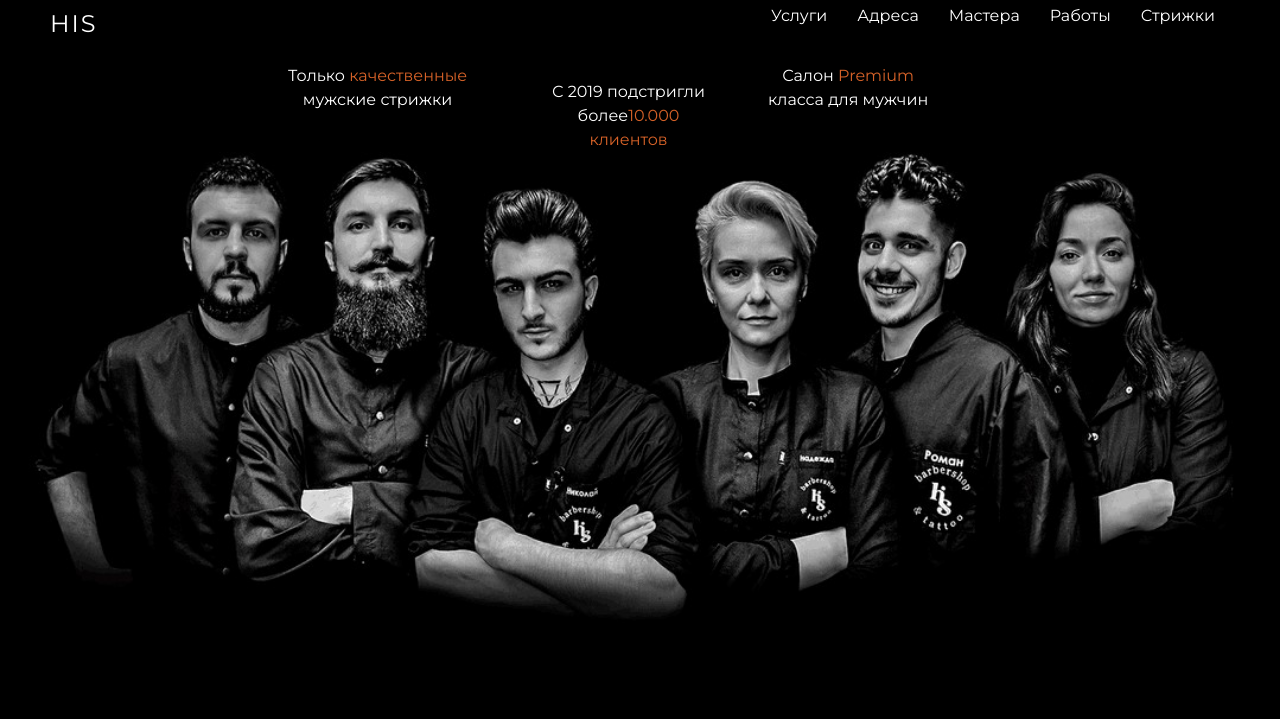
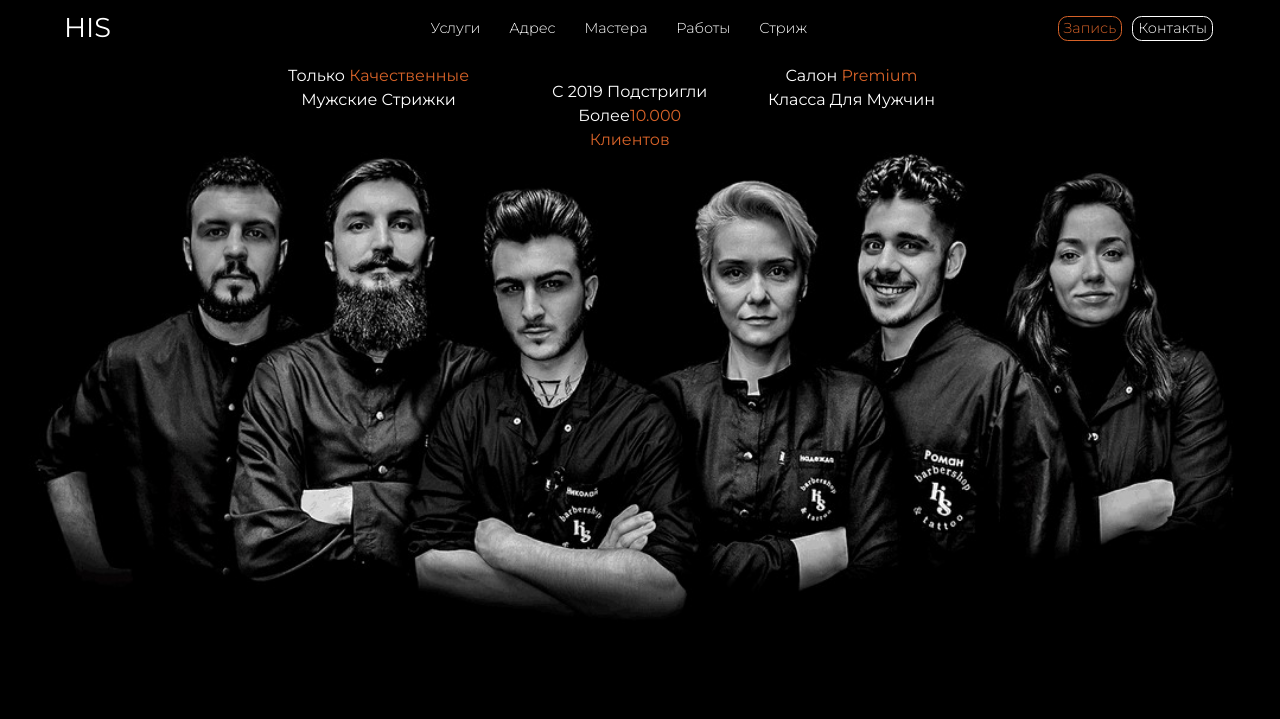
Before and after one commit to nickita38r/HIS, a Django app: page / in a window 1280 px wide. Shown: the top 719 px of the page. Run offline with Django 4.2, Linux system fonts and the light colour scheme; some libraries are stand-ins or nearby versions.

Commit message:
Navbar commit

```diff
--- a/his_barber/mainapp/templates/base.html
+++ b/his_barber/mainapp/templates/base.html
@@ -5,21 +5,27 @@
     <link rel="stylesheet" href="https://cdn.jsdelivr.net/npm/bootstrap@4.0.0/dist/css/bootstrap.min.css" integrity="sha384-Gn5384xqQ1aoWXA+058RXPxPg6fy4IWvTNh0E263XmFcJlSAwiGgFAW/dAiS6JXm" crossorigin="anonymous">
     <link href="https://fonts.googleapis.com/css2?family=Montserrat:wght@300;400&display=swap" rel="stylesheet">
     <link rel="stylesheet" href="{% static 'css/style.css' %}">
+    <link rel="stylesheet" href="{% static 'css/style-navbar.css' %}">
     <title>HIS</title>
   </head>
   <body>
 
 
-      <header>
+      <header class="header">
         <a href="#" class="logo">HIS</a>
-        <ul>
-            <li><a href="#">Услуги</a></li>
-            <li><a href="#">Адреса</a></li>
-            <li><a href="#">Мастера</a></li>
-            <li><a href="#">Работы</a></li>
-            <li><a href="#">Стрижки</a></li>
-        </ul>
+        <nav class="navbar">
+          <a href="#service">Услуги</a>
+          <a href="#adres">Адрес</a>
+          <a href="#barbers">Мастера</a>
+          <a href="#portfolio">Работы</a>
+          <a href="#types">Стриж</a>
+        </nav>
+        <div class="nav-button">
+          <button class="botton-enroll">Запись</button>
+          <button class="botton-contact">Контакты</button>
+        </div>
       </header>
+
       <section class="banner">
         <img src="{% static 'img/border3.jpg' %}" alt="border">
         <span class="banner-title1">
@@ -36,6 +42,7 @@
 
 
 
+
     <script type="text/javascript">
       window.addEventListener("scroll", function(){
           var header = document.querySelector("header");
--- /dev/null
+++ b/his_barber/static/css/style-navbar.css
@@ -0,0 +1,72 @@
+.header
+{
+    display: flex;
+    align-items: center;
+    justify-content: space-between;
+    padding:0.5rem 5%;
+    position: fixed;
+    top:0; left: 0; right: 0;
+    z-index: 1000;
+    font-family: 'Montserrat';
+
+}
+
+.header .logo
+{
+    color: #fff;
+    text-decoration: none;
+    font-size: 1.7rem;
+    margin-right: 4.5rem;
+}
+
+
+.header .navbar a
+{
+    color: #fff;
+    text-decoration: none;
+    font-size: .9rem;
+    font-weight: 300;
+    margin: 0 0.9rem;
+}
+
+.header .navbar a:hover
+{
+    color:#D66228;
+}
+
+
+.header .nav-button button
+{
+    transition-duration: 0.4s;
+    background-color: #000;
+    font-size: .9rem;
+    font-weight: 300;
+    padding: 1 0.3rem;
+    margin: 0 0.2rem;
+}
+
+.header .nav-button .botton-enroll
+{
+    color:#D66228;
+    border: .1rem solid #D66228;
+    border-radius: 0.6rem;
+}
+
+.header .nav-button .botton-enroll:hover
+{
+    background-color: #D66228;
+    color: #000;
+}
+
+.header .nav-button .botton-contact
+{
+    color: #fff;
+    border: .1rem solid #fff;
+    border-radius: 0.6rem;
+}
+
+.header .nav-button .botton-contact:hover
+{
+    background-color: #fff;
+    color: #000;
+}
--- a/his_barber/static/css/style.css
+++ b/his_barber/static/css/style.css
@@ -1,58 +1,14 @@
 *{
-	margin: 0;
+	margin: 0; padding: 0;
+	box-sizing: border-box;
+	outline: none; border: none;
+	text-decoration: none;
+	text-transform: capitalize;
 }
 body
 {
 	background: #E6E6E6;
 	min-height: 300vh;
-}
-header{
-	position: fixed;
-	top: 0;
-	left: 0;
-	width: 100%;
-	height: 3em;
-	display: flex;
-	justify-content: space-between;
-	align-items: center;
-	transition: 0.6s;
-	padding: 5px 50px;
-	z-index: 1000;
-	font-family: 'Montserrat';
-}
-header.sticky{
-	padding: 5px 50px;
-	background:#000;
-}
-header .logo{
-	position: relative;
-	font-weight: 400;
-	color: #fff;
-	text-decoration: none;
-	font-size: 1.5em;
-	text-transform: uppercase;
-	letter-spacing: 2px;
-	transition: 0.6s;
-}
-
-header ul{
-	position: relative;
-	display: flex;
-}
-
-header ul li{
-	position: relative;
-	list-style: none;
-}
-
-header ul li a{
-	position: relative;
-	margin: 0 15px;
-	text-decoration: none;
-	color: #fff;
-	font-style: normal;
-	font-weight: 400;
-	transition: 0.6s;
 }
 
 
```
